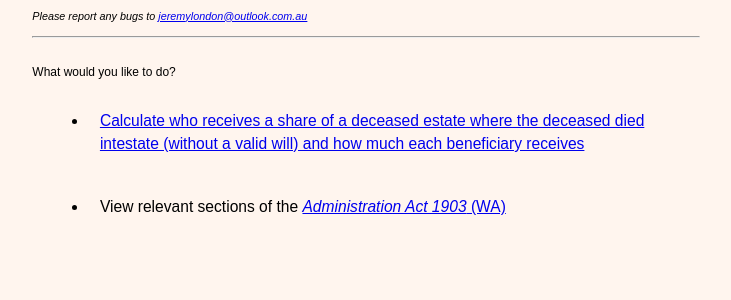
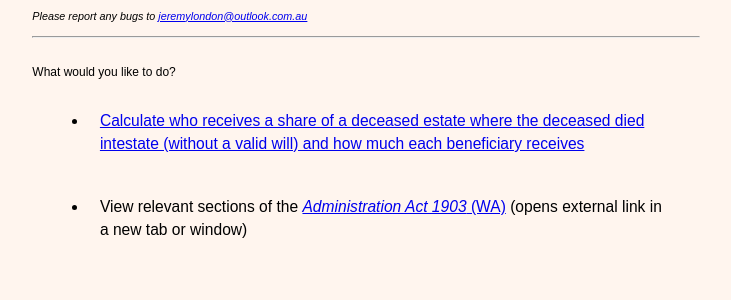
Before and after one commit to Mezzomaniac/intestacy, a Flask app: page / in a window 1280 px wide. Shown: the part 198-498 px from the top of the page, without its empty margins (274-1005 px from the left). Run offline with Flask 2, Linux system fonts and the light colour scheme.

Commit message:
index warning about external link

```diff
--- a/intestacywebapp/templates/index.html
+++ b/intestacywebapp/templates/index.html
@@ -21,7 +21,7 @@
     <ul>
         <li><a href="{{ url_for('calculate') }}">Calculate who receives a share of a deceased estate where the deceased died intestate (without a valid will) and how much each beneficiary receives
         </a></li>
-        <li>View relevant sections of the <cite><a href="{{ url_for('act') }}" rel="external" target="_blank">Administration Act 1903</cite> (WA)</a></li>
+        <li>View relevant sections of the <cite><a href="{{ url_for('act') }}" rel="external" target="_blank">Administration Act 1903</cite> (WA)</a> (opens external link in a new tab or window)</li>
     </ul>
 </div>
 {% endblock %}
```
